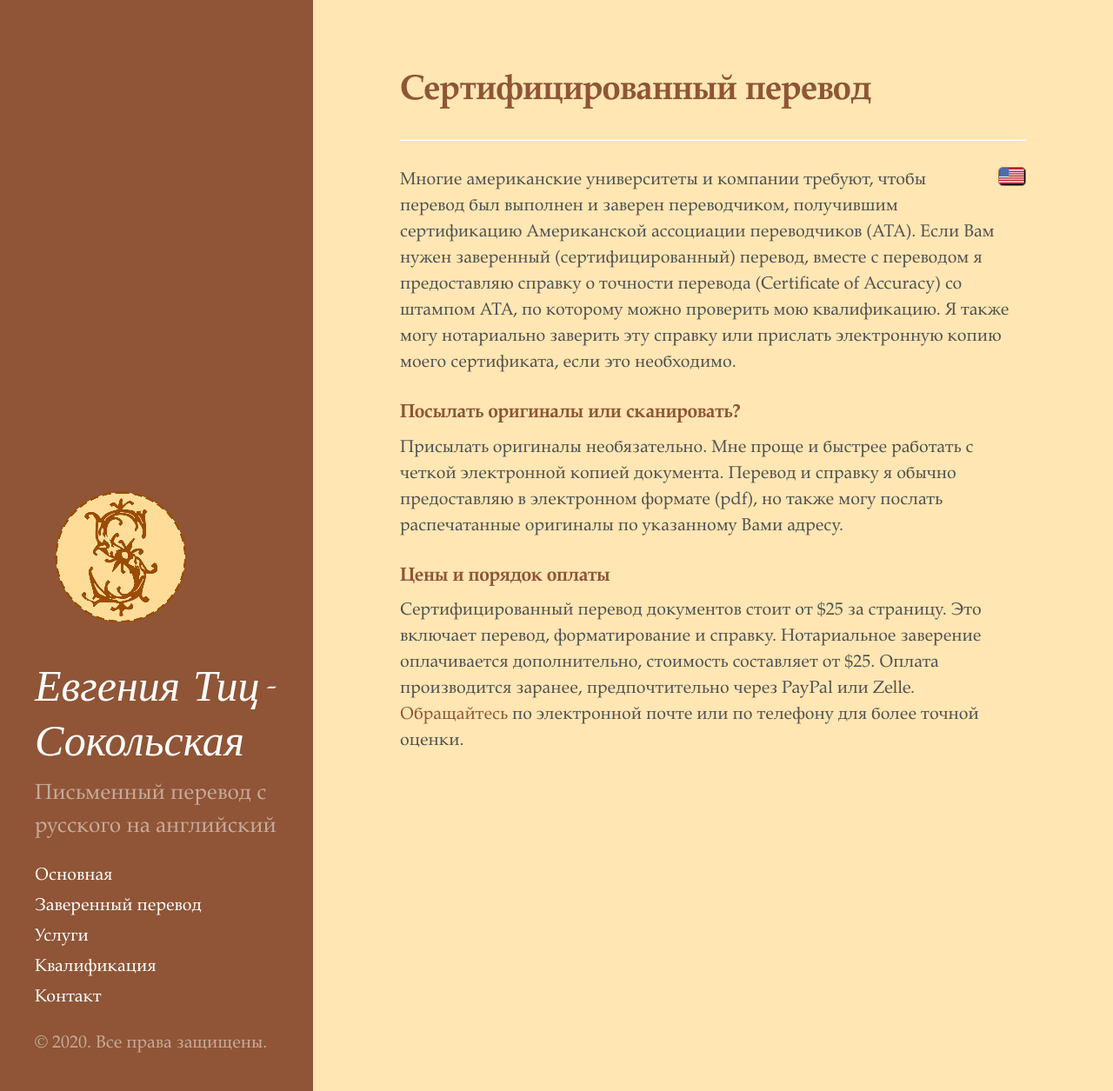
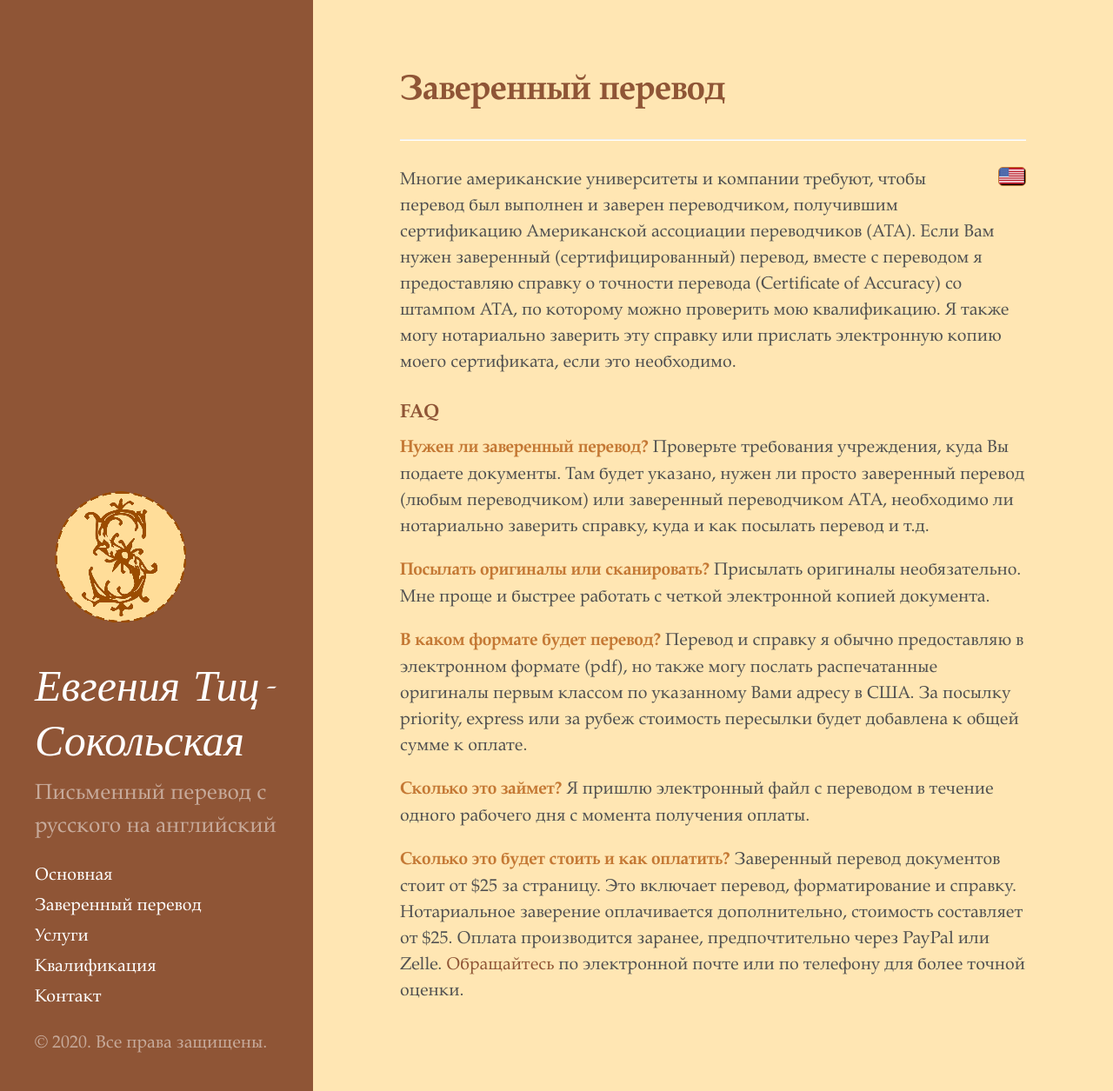
Before and after one commit to geniasokol/geniasokol.github.io, a Jekyll site: the page built from certification_russian.md, in a window 1280 px wide and 1255 px high. Shown: the whole window at 87% size. Built offline with Jekyll 4.4.1, drawn with Linux system fonts in a browser that asks for light colours.

Commit message:
Added a FAQ to the certification page

```diff
--- a/certification_russian.md
+++ b/certification_russian.md
@@ -1,16 +1,20 @@
 ---
 layout: page_russian
-title: Сертифицированный перевод
+title: Заверенный перевод
 ---
 
 -----
 <a href="{{ site.baseurl }}certification/"><img src="{{ site.baseurl }}public/english_icon.png" alt="English version of website" style="border:1px solid;border-color:rgb(196, 120, 52);width:32px;margin-left:20px;padding:0px;background:transparent;" align="right"></a>
 Многие американские университеты и компании требуют, чтобы перевод был выполнен и заверен переводчиком, получившим сертификацию Американской ассоциации переводчиков (АТА). Если Вам нужен заверенный (сертифицированный) перевод, вместе с переводом я предоставляю справку о точности перевода (Certificate of Accuracy) со штампом АТА, по которому можно проверить мою квалификацию. Я также могу нотариально заверить эту справку или прислать электронную копию моего сертификата, если это необходимо.
 
-### Посылать оригиналы или сканировать?
+### FAQ
 
-Присылать оригиналы необязательно. Мне проще и быстрее работать с четкой электронной копией документа. Перевод и справку я обычно предоставляю в электронном формате (pdf), но также могу послать распечатанные оригиналы по указанному Вами адресу.
+**Нужен ли заверенный перевод?** Проверьте требования учреждения, куда Вы подаете документы. Там будет указано, нужен ли просто заверенный перевод (любым переводчиком) или заверенный переводчиком ATA, необходимо ли нотариально заверить справку, куда и как посылать перевод и т.д.
 
-### Цены и порядок оплаты
+**Посылать оригиналы или сканировать?** Присылать оригиналы необязательно. Мне проще и быстрее работать с четкой электронной копией документа.
 
-Сертифицированный перевод документов стоит от $25 за страницу. Это включает перевод, форматирование и справку. Нотариальное заверение оплачивается дополнительно, стоимость составляет от $25. Оплата производится заранее, предпочтительно через PayPal или Zelle. <a href="{{ site.baseurl }}contact_russian/">Обращайтесь</a> по электронной почте или по телефону для более точной оценки.
+**В каком формате будет перевод?** Перевод и справку я обычно предоставляю в электронном формате (pdf), но также могу послать распечатанные оригиналы первым классом по указанному Вами адресу в США. За посылку priority, express или за рубеж стоимость пересылки будет добавлена к общей сумме к оплате.
+
+**Сколько это займет?** Я пришлю электронный файл с переводом в течение одного рабочего дня с момента получения оплаты.
+
+**Сколько это будет стоить и как оплатить?** Заверенный перевод документов стоит от $25 за страницу. Это включает перевод, форматирование и справку. Нотариальное заверение оплачивается дополнительно, стоимость составляет от $25. Оплата производится заранее, предпочтительно через PayPal или Zelle. <a href="{{ site.baseurl }}contact_russian/">Обращайтесь</a> по электронной почте или по телефону для более точной оценки.
```
Also changed, not shown: certification.md (+10 -4 lines).
